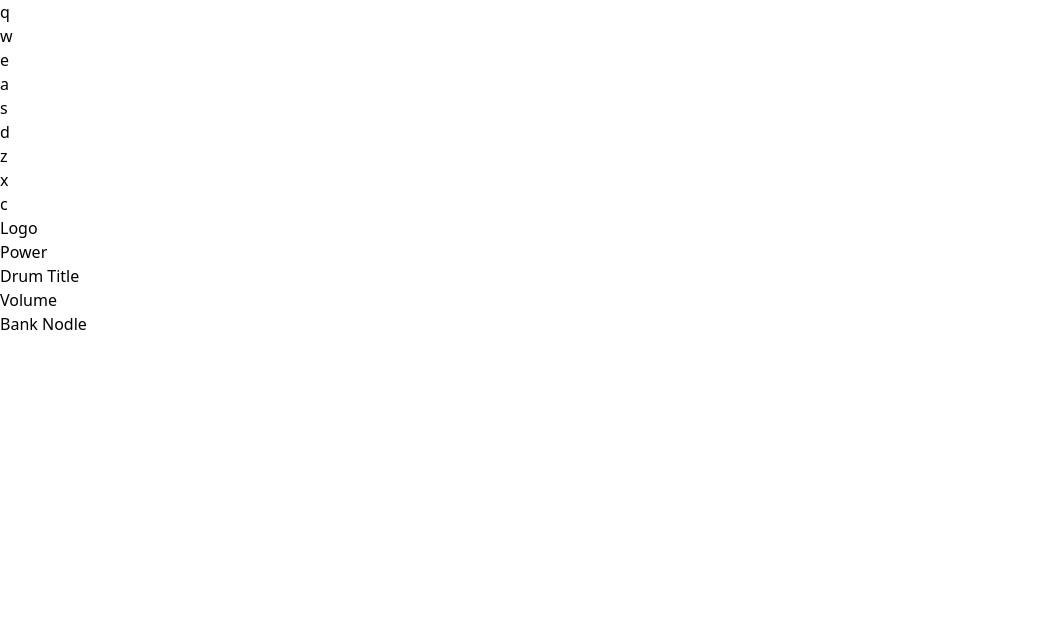
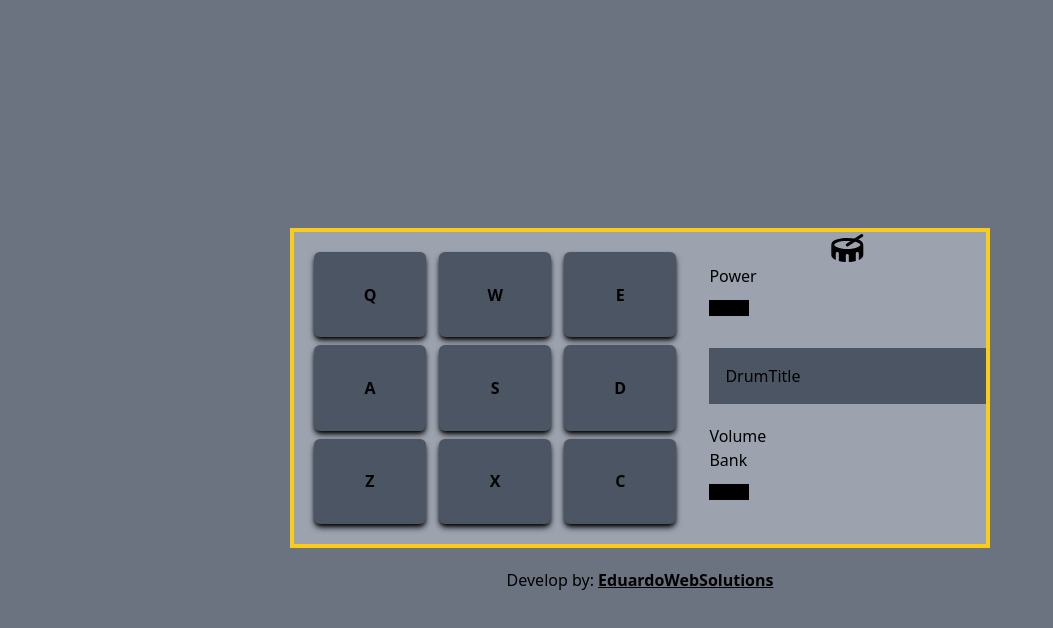
Before and after one commit to EduardoWebSolutions/drum-machine, a React (Vite) app: page / in a window 1280 px wide. Shown: the top 628 px of the page, without its empty margins (0-1053 px from the left). Built offline with nearby package versions, Linux system fonts and the light colour scheme.

Commit message:
style: Buttons properly styled

```diff
--- a/src/App.tsx
+++ b/src/App.tsx
@@ -1,23 +1,29 @@
+import Bank from "./Components/Bank";
+import DrumButtons from "./Components/DrumButtons";
+import DrumTitle from "./Components/DrumTitle";
+import Footer from "./Components/Footer";
+import Power from "./Components/Power";
+import Volume from "./Components/Volume";
+import DrumLogo from "./assets/DrumLogo";
+
 function App() {
   return (
     <>
-      <div id="Drum-machine">
-        <div id="keys">
-          <div>q</div>
-          <div>w</div>
-          <div>e</div>
-          <div>a</div>
-          <div>s</div>
-          <div>d</div>
-          <div>z</div>
-          <div>x</div>
-          <div>c</div>
+      <div className="flex flex-col justify-center items-center h-screen bg-gray-500">
+        <div
+          id="Drum-machine"
+          className="flex border-4 border-solid border-yellow-400 w-[700px] h-[320px] bg-gray-400 m-5"
+        >
+          <DrumButtons />
+          <div className="flex flex-col w-[280px]">
+            <DrumLogo />
+            <Power />
+            <DrumTitle />
+            <Volume />
+            <Bank />
+          </div>
         </div>
-        <div>Logo</div>
-        <div>Power</div>
-        <div>Drum Title</div>
-        <div>Volume</div>
-        <div>Bank Nodle</div>
+        <Footer />
       </div>
     </>
   );
--- /dev/null
+++ b/src/Components/Bank.tsx
@@ -0,0 +1,10 @@
+const Bank = () => {
+  return (
+    <div className="w-full">
+      Bank
+      <div className="bg-black h-4 w-10 my-3"></div>
+    </div>
+  );
+};
+
+export default Bank;
--- /dev/null
+++ b/src/Components/DrumButtons.tsx
@@ -0,0 +1,38 @@
+const DrumButtons = () => {
+  return (
+    <div
+      id="keys"
+      className="grid grid-cols-3 row-span-3 gap-2 gap-x-0 w-[380px] m-5"
+    >
+      <div className="flex justify-center items-center cursor-pointer select-none font-bold bg-gray-600 active:bg-violet-700 active:shadow-none rounded-md w-28 h-22 shadow-md shadow-black">
+        Q
+      </div>
+      <div className="flex justify-center items-center cursor-pointer select-none font-bold bg-gray-600 active:bg-violet-700 active:shadow-none rounded-md w-28 h-22 shadow-md shadow-black">
+        W
+      </div>
+      <div className="flex justify-center items-center cursor-pointer select-none font-bold bg-gray-600 active:bg-violet-700 active:shadow-none rounded-md w-28 h-22 shadow-md shadow-black">
+        E
+      </div>
+      <div className="flex justify-center items-center cursor-pointer select-none font-bold bg-gray-600 active:bg-violet-700 active:shadow-none rounded-md w-28 h-22 shadow-md shadow-black">
+        A
+      </div>
+      <div className="flex justify-center items-center cursor-pointer select-none font-bold bg-gray-600 active:bg-violet-700 active:shadow-none rounded-md w-28 h-22 shadow-md shadow-black">
+        S
+      </div>
+      <div className="flex justify-center items-center cursor-pointer select-none font-bold bg-gray-600 active:bg-violet-700 active:shadow-none rounded-md w-28 h-22 shadow-md shadow-black">
+        D
+      </div>
+      <div className="flex justify-center items-center cursor-pointer select-none font-bold bg-gray-600 active:bg-violet-700 active:shadow-none rounded-md w-28 h-22 shadow-md shadow-black">
+        Z
+      </div>
+      <div className="flex justify-center items-center cursor-pointer select-none font-bold bg-gray-600 active:bg-violet-700 active:shadow-none rounded-md w-28 h-22 shadow-md shadow-black">
+        X
+      </div>
+      <div className="flex justify-center items-center cursor-pointer select-none font-bold bg-gray-600 active:bg-violet-700 active:shadow-none rounded-md w-28 h-22 shadow-md shadow-black">
+        C
+      </div>
+    </div>
+  );
+};
+
+export default DrumButtons;
--- /dev/null
+++ b/src/Components/DrumTitle.tsx
@@ -0,0 +1,5 @@
+const DrumTitle = () => {
+  return <div className="bg-gray-600 w-full p-4 my-5">DrumTitle</div>;
+};
+
+export default DrumTitle;
--- /dev/null
+++ b/src/Components/Footer.tsx
@@ -0,0 +1,18 @@
+import React from "react";
+
+const Footer = () => {
+  return (
+    <div>
+      Develop by:{" "}
+      <a
+        className="underline font-bold"
+        href="https://github.com/EduardoWebSolutions"
+        target="_blank"
+      >
+        EduardoWebSolutions
+      </a>
+    </div>
+  );
+};
+
+export default Footer;
--- /dev/null
+++ b/src/Components/Power.tsx
@@ -0,0 +1,10 @@
+const Power = () => {
+  return (
+    <div className="w-full">
+      Power
+      <div className="bg-black h-4 w-10 my-3"></div>
+    </div>
+  );
+};
+
+export default Power;
--- /dev/null
+++ b/src/Components/Volume.tsx
@@ -0,0 +1,7 @@
+import React from "react";
+
+const Volume = () => {
+  return <div className="w-full">Volume</div>;
+};
+
+export default Volume;
--- /dev/null
+++ b/src/assets/DrumLogo.tsx
@@ -0,0 +1,14 @@
+const DrumLogo = () => {
+  return (
+    <svg
+      className="h-8"
+      xmlns="http://www.w3.org/2000/svg"
+      height="1em"
+      viewBox="0 0 512 512"
+    >
+      <path d="M501.2 76.1c11.1-7.3 14.2-22.1 6.9-33.2s-22.1-14.2-33.2-6.9L370.2 104.5C335.8 98.7 297 96 256 96C114.6 96 0 128 0 208V368c0 31.3 27.4 58.8 72 78.7V344c0-13.3 10.7-24 24-24s24 10.7 24 24V463.4c33 8.9 71.1 14.5 112 16.1V376c0-13.3 10.7-24 24-24s24 10.7 24 24V479.5c40.9-1.6 79-7.2 112-16.1V344c0-13.3 10.7-24 24-24s24 10.7 24 24V446.7c44.6-19.9 72-47.4 72-78.7V208c0-41.1-30.2-69.5-78.8-87.4l67.9-44.5zM307.4 145.6l-64.6 42.3c-11.1 7.3-14.2 22.1-6.9 33.2s22.1 14.2 33.2 6.9l111.1-72.8c14.7 3.2 27.9 7 39.4 11.5C458.4 181.8 464 197.4 464 208c0 .8-2.7 17.2-46 35.9C379.1 260.7 322 272 256 272s-123.1-11.3-162-28.1C50.7 225.2 48 208.8 48 208c0-10.6 5.6-26.2 44.4-41.3C130.6 151.9 187.8 144 256 144c18 0 35.1 .5 51.4 1.6z" />
+    </svg>
+  );
+};
+
+export default DrumLogo;
```
